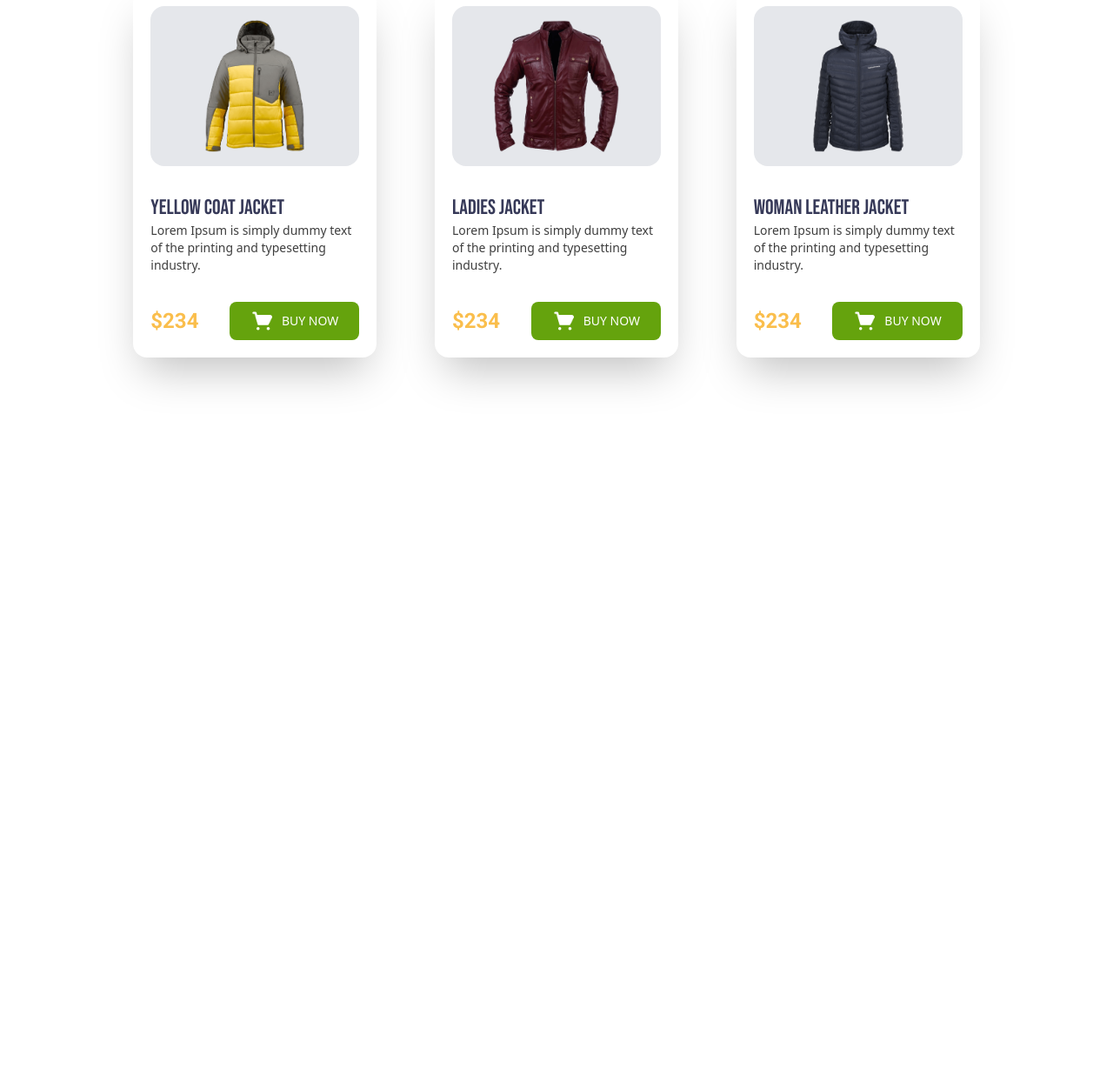
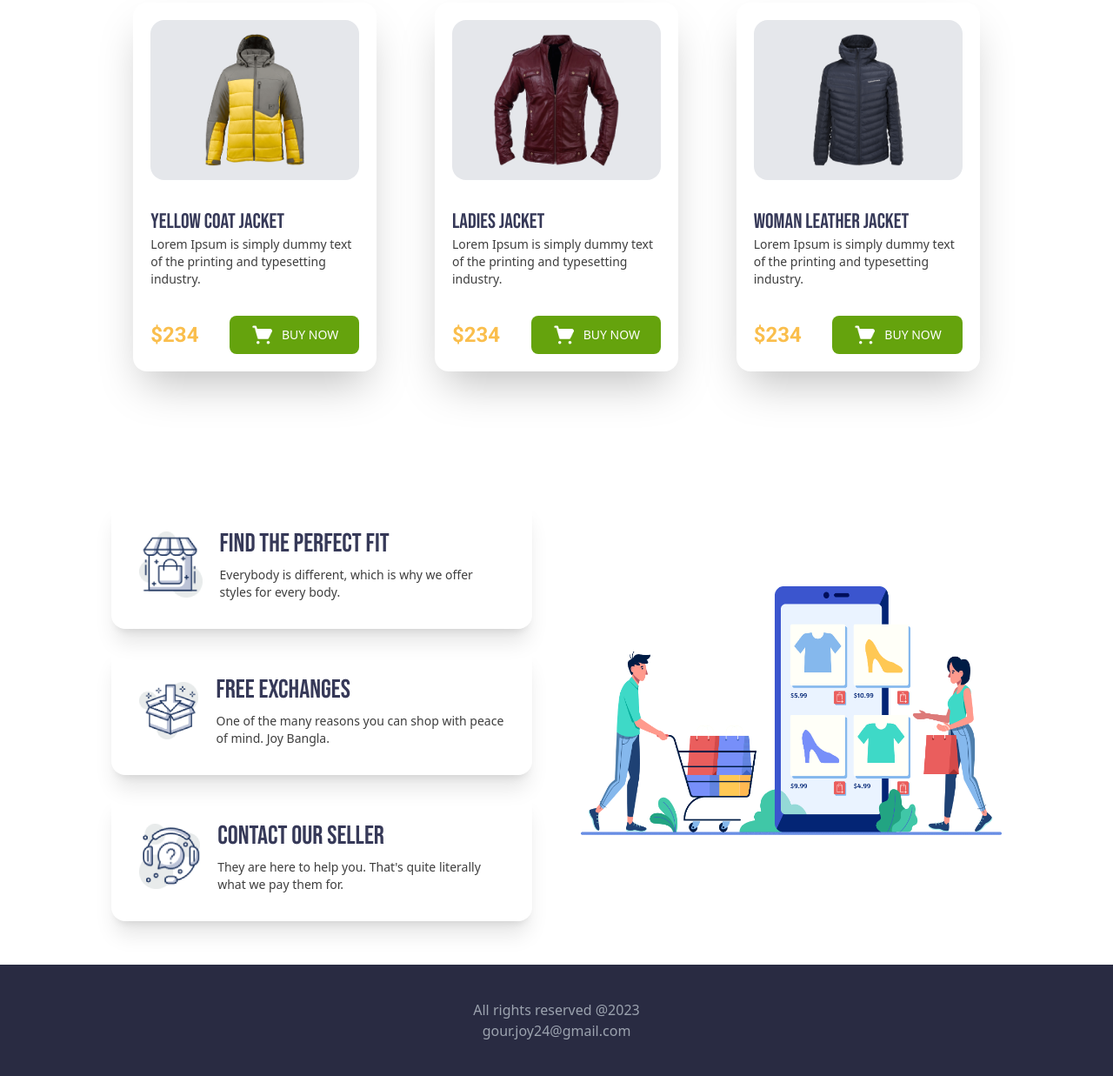
Before and after one commit to gsjoy24/penguin-fashion, a plain HTML site: page index.html in a window 1280 px wide. Shown: the part 1473-2710 px from the top of the page at 87% size. Before the commit the page ends 1982 px from the top, so only its background shows below. Drawn offline with nearby package versions, Linux system fonts and the light colour scheme.

Commit message:
complete

```diff
--- a/index.html
+++ b/index.html
@@ -4,8 +4,11 @@
 		<meta charset="UTF-8" />
 		<meta http-equiv="X-UA-Compatible" content="IE=edge" />
 		<meta name="viewport" content="width=device-width, initial-scale=1.0" />
-		<title>Tailwind</title>
+		<title>Be Penguin</title>
+
+		<!-- ! tailwind cdn link -->
 		<script src="https://cdn.tailwindcss.com"></script>
+		<!-- ! custom css link -->
 		<link rel="stylesheet" href="style.css" />
 	</head>
 	<body>
@@ -47,7 +50,7 @@
 		<main class="w-4/5 m-auto">
 			<!-- ! woman jacket -->
 			<section>
-				<h2 class="text-4xl text-center mb-12 md:text-left">woman jacket</h2>
+				<h2 class="text-5xl text-center mb-12 md:text-left">woman jackets</h2>
 				<!-- ! product container -->
 				<div class="grid md:grid-cols-2 lg:grid-cols-3 justify-center gap-4">
 					<!-- ! first product -->
@@ -115,7 +118,7 @@
 
 			<!-- ! men jacket -->
 			<section>
-				<h2 class="text-4xl text-center mb-12 md:text-left">men jacket</h2>
+				<h2 class="text-5xl text-center mb-12 md:text-left">men jackets</h2>
 
 				<!-- ! product container -->
 				<div class="grid md:grid-cols-2 lg:grid-cols-3 justify-center gap-4">
@@ -181,6 +184,55 @@
 				</div>
 				<!-- ! end product container -->
 			</section>
+
+			<!-- ! feature section -->
+			<section class="grid lg:grid-cols-2 gap-x-14 gap-y-5 items-center">
+				<!-- ! first feature -->
+				<div
+					class="flex flex-col md:flex-row text-center md:text-left items-center justify-center gap-5 p-8 shadow-xl rounded-2xl order-2 lg:order-1"
+				>
+					<div>
+						<img class="w-24 mb-5 md:mb-0" src="icons/image 12.png" alt="home" />
+					</div>
+					<div>
+						<h3 class="text-3xl mb-2">Find the Perfect Fit</h3>
+						<p class="text-sm">Everybody is different, which is why we offer styles for every body.</p>
+					</div>
+				</div>
+				<!-- ! img  -->
+				<div class="row-span-3 order-1 lg:order-2 mb-12 lg:mb-0">
+					<img class="w-full" src="images/shopping.png" alt="shopping" />
+				</div>
+				<!-- ! second feature -->
+				<div
+					class="flex flex-col md:flex-row text-center md:text-left items-center justify-center gap-5 p-8 shadow-xl rounded-2xl order-3"
+				>
+					<div>
+						<img class="w-24 mb-5 md:mb-0" src="icons/image 13.png" alt="home" />
+					</div>
+					<div>
+						<h3 class="text-3xl mb-2">Free Exchanges</h3>
+						<p class="text-sm">One of the many reasons you can shop with peace of mind. Joy Bangla.</p>
+					</div>
+				</div>
+				<!-- ! third feature -->
+				<div
+					class="flex flex-col md:flex-row text-center md:text-left items-center justify-center gap-5 p-8 shadow-xl rounded-2xl order-3"
+				>
+					<div>
+						<img class="w-24 mb-5 md:mb-0" src="icons/image 14.png" alt="home" />
+					</div>
+					<div>
+						<h3 class="text-3xl mb-2">Contact Our Seller</h3>
+						<p class="text-sm">They are here to help you. That's quite literally what we pay them for.</p>
+					</div>
+				</div>
+			</section>
 		</main>
+
+		<footer class="p-10 bg-[#292b42] text-center">
+			<p class="text-gray-400">All rights reserved @2023</p>
+			<p class="text-gray-400">gour.joy24@gmail.com</p>
+		</footer>
 	</body>
 </html>
```
